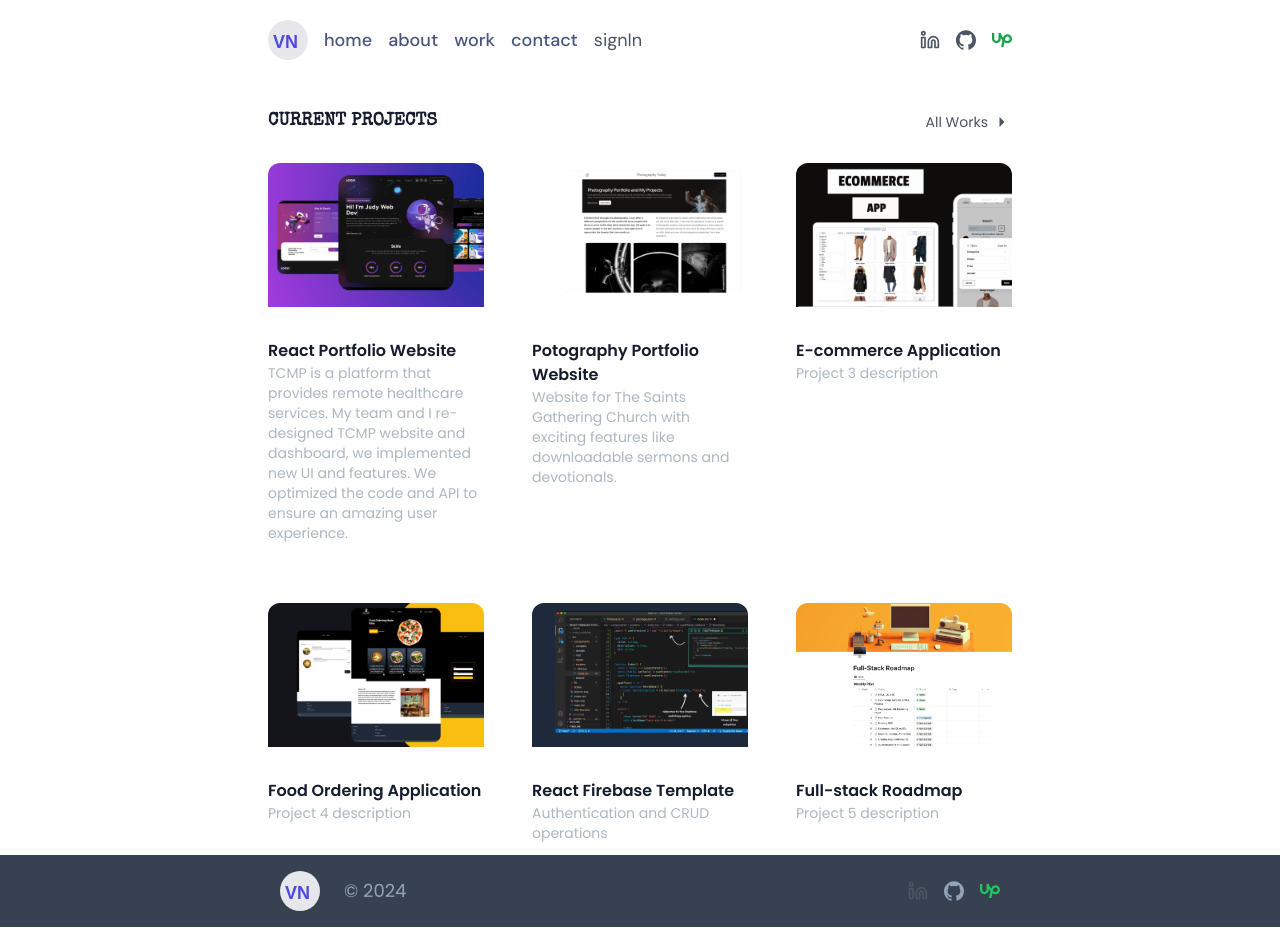
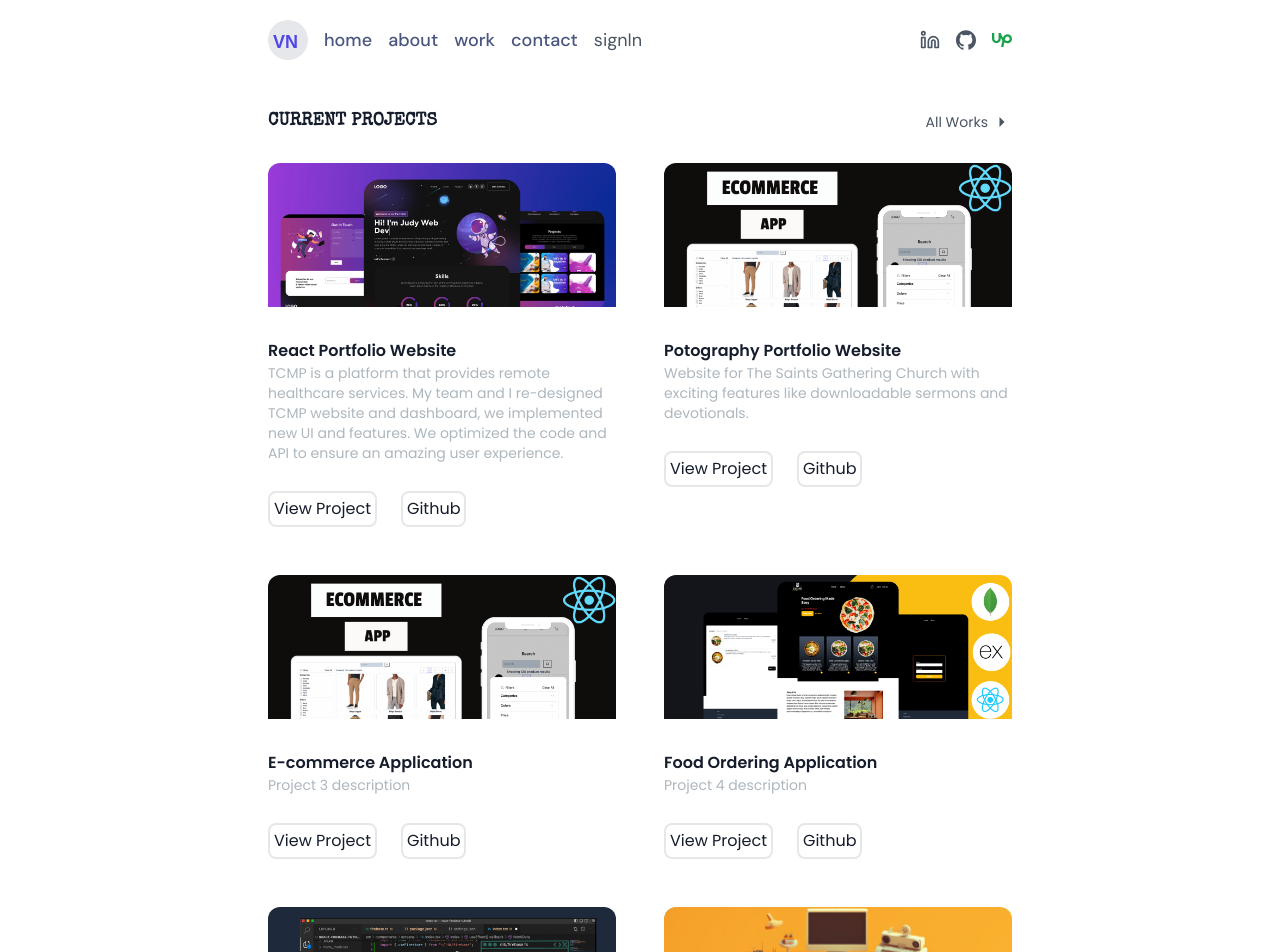
Before and after one commit to tchamp295/portfolio, a Next.js app: page /work in a window 1280 px wide. Shown: the top 952 px of the page. Before the commit the page ends 927 px from the top, so only its background shows below. Built offline with nearby package versions, Linux system fonts and the light colour scheme; a web font is replaced by a local one.

Commit message:
refining ui

```diff
--- a/src/app/globals.css
+++ b/src/app/globals.css
@@ -25,13 +25,13 @@
     @apply text-inherit no-underline;
   }
   .nav_link {
-    @apply relative text-base md:text-lg  font-medium w-fit block after:block after:content-[''] after:absolute after:h-[2px] after:bg-orange-500 text-[#49557e] after:w-full after:scale-x-0 after:hover:scale-x-100 after:transition after:duration-300 after:origin-right;
+    @apply relative text-base md:text-lg items-center font-medium w-fit block after:block after:content-[''] after:absolute after:h-[2px] after:bg-orange-500 text-[#49557e] after:w-full after:scale-x-0 after:hover:scale-x-100 after:transition after:duration-300 after:origin-right;
   }
   input {
     @apply border border-gray-200 p-3 bg-zinc-100/40 rounded-lg;
   }
   .btn-primary {
-    @apply px-4 py-2  bg-gradient-to-r from-purple-500 to-indigo-500  text-white rounded hover:bg-neutralDGray;
+    @apply px-4 py-2 gap-2 justify-center  bg-gradient-to-r from-purple-500 to-indigo-500  text-white rounded hover:bg-neutralDGray;
   }
   .custom_bg {
     clip-path: polygon(0 0, 100% 1%, 100% 96%, 0 100%);
--- a/src/components/Footer.jsx
+++ b/src/components/Footer.jsx
@@ -2,38 +2,31 @@ import React from "react";
 import SocialLink from "./SocialLinks";
 import { SiGithub, SiLinktree, SiUpwork } from "react-icons/si";
 import { FiLinkedin } from "react-icons/fi";
-import Image from "next/image";
+
+import { FaWhatsapp } from "react-icons/fa";
 
 const Footer = () => {
   return (
-    <footer className="bg-gray-700 py-4">
-      <div className="max-w-3xl mx-auto flex justify-between items-center px-6">
-        <div className="flex  items-center space-x-6 ">
-           <div className="bg-gray-200 text-white  rounded-full ">
-              <svg
-                width="40"
-                height="40"
-                viewBox="0 0 40 40"
-                xmlns="http://www.w3.org/2000/svg"
-                className="fill-current text-indigo-600"
-              >
-                <path d="M0 0h40v40H0z" fill="none" />
-                <text
-                  x="5"
-                  y="28"
-                  fontSize="18"
-                  fontFamily="Arial"
-                  fontWeight="bold"
-                >
-                  VN
-                </text>
-              </svg>
-            </div>
-          <p className="text-slate-400 text-lg">&copy; 2024 </p>
+    <footer className="bg-gray-700 py-6">
+      <div className="max-w-3xl mx-auto px-3 flex justify-between items-center">
+        <div className="flex items-center space-x-4">
+          <div className="bg-gray-200 rounded-full p-2">
+            <span className="text-lg font-bold text-indigo-600">VN</span>
+          </div>
+          <p className="text-gray-400 text-sm">&copy; 2024 victorn</p>
         </div>
-        <div className="flex gap-4">
-          <SocialLink href="#" icon={<FiLinkedin />} className="text-blue-500" />
-          <SocialLink href="#" icon={<SiGithub />} className="text-slate-400" />
+        <div className="flex items-center space-x-4">
+          <SocialLink
+            href="#"
+            icon={<FaWhatsapp />}
+            className="text-green-500"
+          />
+          <SocialLink
+            href="https://www.linkedin.com/in/victor-ndemo/"
+            icon={<FiLinkedin />}
+            className="text-slate-500"
+          />
+          <SocialLink href="https://github.com/tchamp295/" icon={<SiGithub />} className="text-slate-500" />
           <SocialLink href="#" icon={<SiUpwork />} className="text-green-500" />
         </div>
       </div>
--- a/src/components/Hero.jsx
+++ b/src/components/Hero.jsx
@@ -10,7 +10,7 @@ import TypeEffect from "./hepler/TypeWriter";
 import Marquee from "react-fast-marquee";
 import IconList from "./IconList";
 import {
-  IoArrowUpOutline,
+
   IoDownloadOutline,
   IoMailOutline,
 } from "react-icons/io5";
@@ -37,7 +37,9 @@ const HeroSection = () => {
             height={100}
           />
           <div className=" flex flex-col ml-4 ">
-            <h1 className="text-lg md:text-3xl font-bold text-gray-600 ">Victor Ndemo</h1>
+            <h1 className="text-lg md:text-3xl font-bold text-gray-600 ">
+              Victor Ndemo
+            </h1>
             <TypeEffect />
           </div>
         </div>
@@ -56,10 +58,10 @@ const HeroSection = () => {
               textShadow: "0px 0px 8px rgb(255,255,255)",
               boxShadow: "0px 0px 8px rgb(255,255,255)",
             }}
-            className="flex items-center px-2 py-2   btn-primary w-full"
+            className="flex   btn-primary w-full"
           >
             send message
-            <IoMailOutline className="text-white ml-1 text-2xl" />
+            <IoMailOutline className="text-white  text-2xl" />
           </motion.button>
 
           <motion.button
@@ -68,22 +70,22 @@ const HeroSection = () => {
               textShadow: "0px 0px 8px rgb(255,255,255)",
               boxShadow: "0px 0px 8px rgb(255,255,255)",
             }}
-            className="w-full"
+            className="w-full "
           >
             <Link
               href="/Victor_s_Resume.pdf"
               download="cv"
-              className="flex items-center  px-2 py-2  btn-primary "
+              className="flex    btn-primary "
             >
               Download CV
-              <IoDownloadOutline className="text-white ml-1 text-2xl" />
+              <IoDownloadOutline className="text-white  text-2xl" />
             </Link>
           </motion.button>
         </div>
-        <div className=" my-7 ">
+        <div className=" my-7  ">
           <h1 className="mb-5">Technologies</h1>
           <Marquee
-            className=""
+            className="ml-5 space-x-6"
             speed={50}
             direction="left"
             autoFill={true}
--- a/src/components/IconList.jsx
+++ b/src/components/IconList.jsx
@@ -1,19 +1,20 @@
+import React from "react";
 import { FaNode, FaReact } from "react-icons/fa";
 import { SiMongodb, SiExpress, SiRedux, SiTypescript } from "react-icons/si";
 import { TbBrandNextjs } from "react-icons/tb";
 const icons = [
-  { name: "React", icon: <FaReact /> },
-  { name: "Next.js", icon: <TbBrandNextjs /> },
-  { name: "TypeScript", icon: <SiTypescript /> },
-  { name: "MongoDB", icon: <SiMongodb /> },
+  { name: "React", icon: <FaReact />, color: "#61DAFB" }, // Specify color for React icon
+  { name: "Next.js", icon: <TbBrandNextjs />, color: "#000000" }, // Specify color for Next.js icon
+  { name: "TypeScript", icon: <SiTypescript />, color: "#3178C6" }, // Specify color for TypeScript icon
+  { name: "MongoDB", icon: <SiMongodb />, color: "#13AA52" }, // Specify color for MongoDB icon
 ];
-
 const IconList = () => {
   return (
     <div className="flex space-x-8">
       {icons.map((item, index) => (
-        <div key={index} className="flex gap-2 items-center">
-          {item.icon}
+        <div key={index} className="flex space-x-2 items-center">
+          {React.cloneElement(item.icon, { color: item.color })}
+          {/* Pass color to icon */}
           <span>{item.name}</span>
         </div>
       ))}
--- a/src/components/NavMobile.jsx
+++ b/src/components/NavMobile.jsx
@@ -60,7 +60,7 @@ const NavMobile = ({ closeNav, showNav }) => {
         </li>
         <li className="ml-5  ">
           <Link
-            href={"#"}
+            href={"/about"}
             className=" text-slate-300 hover:text-blue-500 cursor-pointer "
           >
             about
@@ -107,12 +107,12 @@ const NavMobile = ({ closeNav, showNav }) => {
             className="text-green-500"
           />
           <SocialLink
-            href="#"
+            href="https://www.linkedin.com/in/victor-ndemo/"
             icon={<FiLinkedin />}
             className="text-slate-500"
           />
           <SocialLink
-            href="#"
+            href="https://github.com/tchamp295/"
             icon={<SiGithub />}
             className="text-slate-400
           "
--- a/src/components/ProjectCard.jsx
+++ b/src/components/ProjectCard.jsx
@@ -1,13 +1,12 @@
 import React from "react";
-import { SlEye } from "react-icons/sl";
-import { HiCodeBracket } from "react-icons/hi2";
+
 import Link from "next/link";
 
-const ProjectCard = ({ imgUrl, title, description, gitUrl, previewUrl }) => {
+const ProjectCard = ({ imgUrl, title, description, gitUrl, previewUrl, stacks }) => {
   return (
-    <div className="flex flex-row md:flex-col justify-between gap-4 w-full">
+    <div className="flex flex-col justify-between gap-4 w-full">
       <div
-        className="flex-none h-36  w-36 md:w-full md:h-42 rounded-t-xl relative group"
+        className="flex-none h-36  w-full md:w-full md:h-42 rounded-t-xl relative group"
         style={{ background: `url(${imgUrl})`, backgroundSize: "cover" }}
       >
         <div className="overlay items-center justify-center gap-5 absolute top-0 left-0 w-full h-full rounded-lg bg-[#181818] bg-opacity-0 hidden group-hover:flex group-hover:bg-opacity-80 transition-all duration-500 ">
@@ -15,17 +14,24 @@ const ProjectCard = ({ imgUrl, title, description, gitUrl, previewUrl }) => {
             href={gitUrl}
             className="text-blue-500 relative rounded-full border-[#ADB7BE] hover:border-white group/link"
           >
-github          </Link>
+            github{" "}
+          </Link>
           <Link
             href={previewUrl}
             className="text-red-500 relative  border-[#ADB7BE] hover:border-white group/link"
           >
-preview          </Link>
+            preview{" "}
+          </Link>
         </div>
       </div>
       <div className="flex-auto rounded-b-xl mt-1 py-3">
         <h2 className="text-[16px] font-semibold">{title}</h2>
         <p className="text-[#ADB7BE] text-sm">{description}</p>
+        <span>{ stacks}</span>
+      </div>
+      <div className="flex gap-6">
+        <Link className="p-1 border-2 rounded-lg" href={""}>View Project</Link>
+        <Link className=" p-1 border-2 rounded-lg" href={""}>Github</Link>
       </div>
     </div>
   );
--- a/src/components/ProjectsSection.jsx
+++ b/src/components/ProjectsSection.jsx
@@ -20,7 +20,7 @@ const projectsData = [
     id: 2,
     title: "Potography Portfolio Website",
     description: "Website for The Saints Gathering Church with exciting features like downloadable sermons and devotionals. ",
-    image: "/images/projects/2.png",
+    image: "/images/projects/3.png",
     tag: ["All", "Web"],
     gitUrl: "/",
     previewUrl: "/",
@@ -74,7 +74,7 @@ const ProjectsSection = () => {
     animate: { y: 0, opacity: 1 },
   };
   return (
-    <div  className="pt-[10vh] w-full max-w-3xl mx-auto px-3">
+    <div  className="pt-[10vh]  w-full max-w-3xl mx-auto px-3">
       <div className=" flex  justify-between items-center my-7">
         <h1 className=" font-bold font-textt text-[18px]  ">
           CURRENT PROJECTS
@@ -88,7 +88,7 @@ const ProjectsSection = () => {
         </div>
       </div>
 
-      <ul ref={ref} className="grid md:grid-cols-3 gap-8 md:gap-12">
+      <ul ref={ref} className="grid md:grid-cols-2 gap-8 md:gap-12">
         { projectsData.map((project, index) => (
           <motion.li
             key={index}
```
